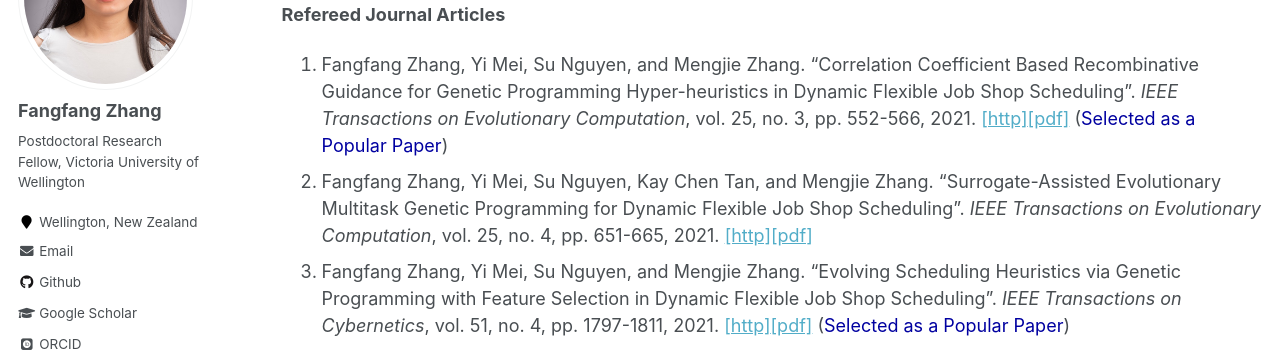
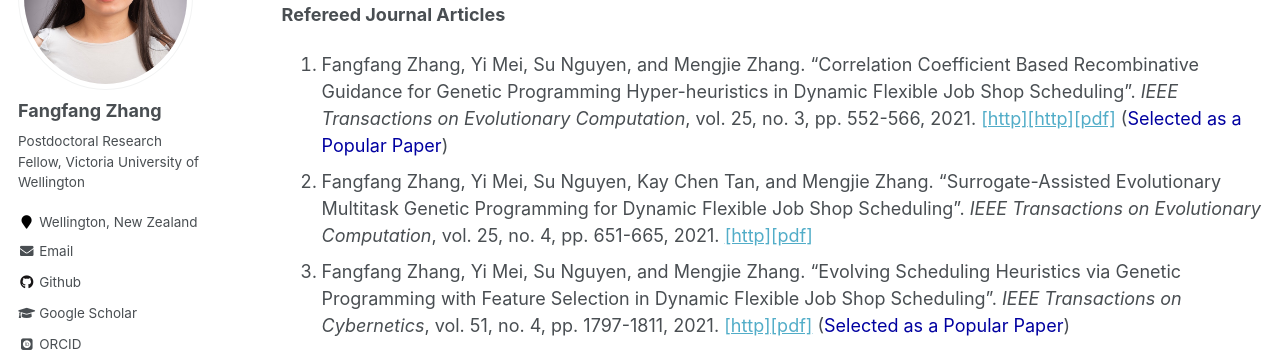
Before and after one commit to fangfang-zhang/fangfang-zhang.github.io, a Jekyll site: the page built from _pages/publications.md, in a window 1280 px wide and 900 px high. Shown: the part 214-566 px from the top of the window. Built offline with Jekyll 4.4.1, drawn with Linux system fonts in a browser that asks for light colours; some web fonts are replaced.

Commit message:
update link

```diff
--- a/_pages/publications.md
+++ b/_pages/publications.md
@@ -7,7 +7,7 @@ author_profile: true
 To get the BibTex of the full papers, please download from [here](https://github.com/fangfang-zhang/fangfang-zhang.github.io/blob/master/files/mybib.bib), or ask me via fangfang.zhang@ecs.vuw.ac.nz.
 
 **Refereed Journal Articles**
-1. Fangfang Zhang, Yi Mei, Su Nguyen, and Mengjie Zhang. "Correlation Coefficient Based Recombinative Guidance for Genetic Programming Hyper-heuristics in Dynamic Flexible Job Shop Scheduling". <i>IEEE Transactions on Evolutionary Computation</i>, vol. 25, no. 3, pp. 552-566, 2021. [[http]](https://ieeexplore.ieee.org/document/9344816)[[pdf]](https://github.com/fangfang-zhang/fangfang-zhang.github.io/blob/master/files/2021-TEVC-Crossover.pdf) (<span style="color: #0000a0">Selected as a Popular Paper</span>)
+1. Fangfang Zhang, Yi Mei, Su Nguyen, and Mengjie Zhang. "Correlation Coefficient Based Recombinative Guidance for Genetic Programming Hyper-heuristics in Dynamic Flexible Job Shop Scheduling". <i>IEEE Transactions on Evolutionary Computation</i>, vol. 25, no. 3, pp. 552-566, 2021. <a target="_blank" href="https://ieeexplore.ieee.org/document/9344816">[http]</a>[[http]](https://ieeexplore.ieee.org/document/9344816)[[pdf]](https://github.com/fangfang-zhang/fangfang-zhang.github.io/blob/master/files/2021-TEVC-Crossover.pdf) (<span style="color: #0000a0">Selected as a Popular Paper</span>)
 2. Fangfang Zhang, Yi Mei, Su Nguyen, Kay Chen Tan, and Mengjie Zhang. "Surrogate-Assisted Evolutionary Multitask Genetic Programming for Dynamic Flexible Job Shop Scheduling". <i>IEEE Transactions on Evolutionary Computation</i>, vol. 25, no. 4, pp. 651-665, 2021. [[http]](https://ieeexplore.ieee.org/document/9377470)[[pdf]](https://github.com/fangfang-zhang/fangfang-zhang.github.io/blob/master/files/2021-TEVC-SurrogateMultitask.PDF)
 3. Fangfang Zhang, Yi Mei, Su Nguyen, and Mengjie Zhang. "Evolving Scheduling Heuristics via Genetic Programming with Feature Selection in Dynamic Flexible Job Shop Scheduling". <i>IEEE Transactions on Cybernetics</i>, vol. 51, no. 4, pp. 1797-1811, 2021. [[http]](https://ieeexplore.ieee.org/document/9234005)[[pdf]](https://github.com/fangfang-zhang/fangfang-zhang.github.io/blob/master/files/2021-TCYB-FeatureSelection.pdf) (<span style="color: #0000a0">Selected as a Popular Paper</span>)
 4. Fangfang Zhang, Yi Mei, Su Nguyen, Kay Chen Tan, and Mengjie Zhang. "Multitask Genetic Programming-Based Generative Hyper-heuristics: A Case Study in Dynamic Scheduling". <i>IEEE Transactions on Cybernetics</i>, Doi: 10.1109/TCYB.2021.3065340. [[http]](https://ieeexplore.ieee.org/document/9382963)[[pdf]](https://github.com/fangfang-zhang/fangfang-zhang.github.io/blob/master/files/2021-TCYB-MultitaskDifferentObjective.PDF)
```
